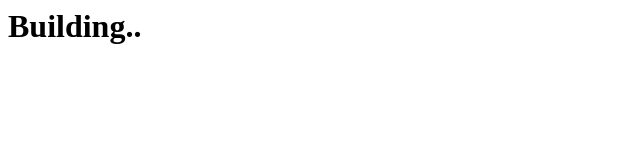
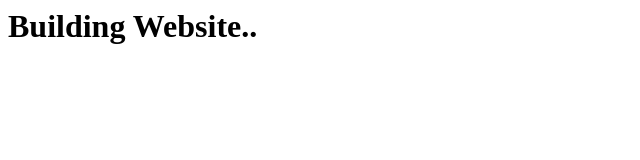
Before and after one commit to ars-hd/firenet, a plain HTML site: page index.html in a window 1280 px wide. Shown: the whole page, without its empty margins (0-640 px from the left). Drawn offline with Linux system fonts and the light colour scheme.

Commit message:
Update index.html

```diff
--- a/index.html
+++ b/index.html
@@ -1 +1 @@
-<h1>Building..</h1>
+<h1>Building Website..</h1>
```
